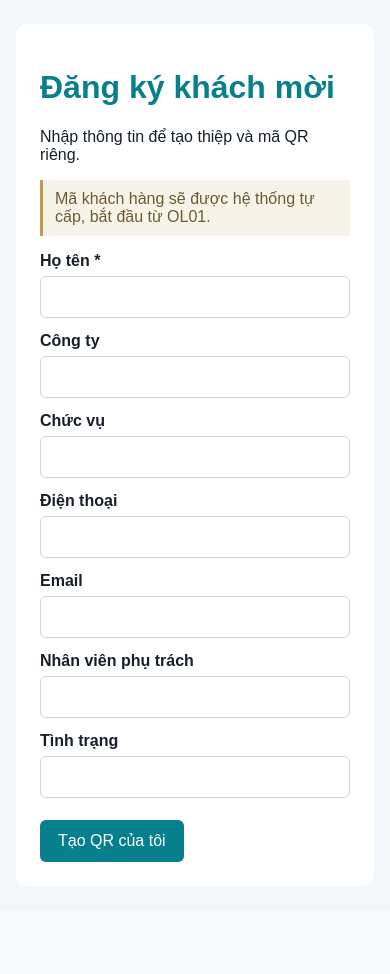
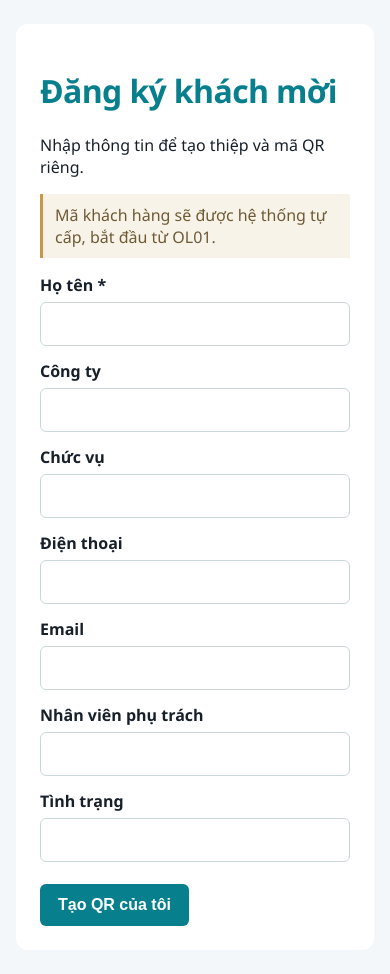
Before and after one commit to vucoder113/Project, a Flask app: page /dang-ky in a window 390 px wide. Before the commit the page ends 862 px from the top, so only its background shows below. Run offline with Flask 3, Linux system fonts and the light colour scheme; data that the repository does not hold is empty; some libraries are stand-ins or nearby versions.

Commit message:
Fix Vietnamese typography across guest pages

```diff
--- a/templates/customer.html
+++ b/templates/customer.html
@@ -7,7 +7,7 @@
   <style>
     :root{--wine:#741e2a;--gold:#c89945;--ink:#24221f;--paper:#fffdf8;--muted:#6e6a62}
     *{box-sizing:border-box}body{margin:0;padding:28px 16px;color:var(--ink);font-family:"Segoe UI",Arial,sans-serif;background:#f5eee4 url("{{ url_for('static', filename='logo3.png') }}") center/cover fixed no-repeat}
-    main{max-width:760px;margin:0 auto;background:rgba(255,253,248,.97);border:1px solid rgba(200,153,69,.45);box-shadow:0 20px 60px rgba(54,20,17,.2);border-radius:8px;overflow:hidden}.event-banner{display:block;width:100%;height:auto;max-height:430px;object-fit:cover}.content{padding:28px 30px 34px}h1{margin:0;color:var(--wine);font-family:Georgia,"Times New Roman",serif;font-size:clamp(1.8rem,5vw,2.7rem)}.code{margin:8px 0 0;color:var(--wine);font-weight:700;letter-spacing:.08em}.checkin{margin:24px 0;padding:18px;border-left:4px solid var(--gold);background:#f8f0df;border-radius:4px}.checkin button{padding:12px 18px;border:0;border-radius:4px;color:#fff;background:var(--wine);font-weight:700;cursor:pointer}.done{color:#4f6839;font-weight:700}.time{color:var(--muted);font-size:.9rem}dl{display:grid;grid-template-columns:minmax(130px,.7fr) 1.3fr;gap:0;margin:24px 0 0}dt,dd{padding:12px 0;border-bottom:1px solid #eadfce}dt{font-weight:700;color:var(--muted)}dd{margin:0;word-break:break-word}@media(max-width:520px){body{padding:0}.content{padding:22px 18px 28px}dl{display:block}dt{padding-bottom:4px;border-bottom:0}dd{padding-top:0}}
+    main{max-width:760px;margin:0 auto;background:rgba(255,253,248,.97);border:1px solid rgba(200,153,69,.45);box-shadow:0 20px 60px rgba(54,20,17,.2);border-radius:8px;overflow:hidden}.event-banner{display:block;width:100%;height:auto;max-height:430px;object-fit:cover}.content{padding:28px 30px 34px}h1{margin:0;color:var(--wine);font-size:clamp(1.8rem,5vw,2.7rem);font-weight:750;letter-spacing:-.02em}.code{margin:8px 0 0;color:var(--wine);font-weight:700;letter-spacing:.08em}.checkin{margin:24px 0;padding:18px;border-left:4px solid var(--gold);background:#f8f0df;border-radius:4px}.checkin button{padding:12px 18px;border:0;border-radius:4px;color:#fff;background:var(--wine);font-weight:700;cursor:pointer}.done{color:#4f6839;font-weight:700}.time{color:var(--muted);font-size:.9rem}dl{display:grid;grid-template-columns:minmax(130px,.7fr) 1.3fr;gap:0;margin:24px 0 0}dt,dd{padding:12px 0;border-bottom:1px solid #eadfce}dt{font-weight:700;color:var(--muted)}dd{margin:0;word-break:break-word}@media(max-width:520px){body{padding:0}.content{padding:22px 18px 28px}dl{display:block}dt{padding-bottom:4px;border-bottom:0}dd{padding-top:0}}
   </style>
 </head>
 <body>
--- a/templates/guest_registration.html
+++ b/templates/guest_registration.html
@@ -1,2 +1,2 @@
 <!doctype html>
-<html lang="vi"><head><meta charset="utf-8"><meta name="viewport" content="width=device-width, initial-scale=1"><title>Đăng ký khách mời</title><style>body{max-width:680px;margin:0 auto;padding:24px 16px;font-family:Arial;background:#f4f7f9;color:#17202a}main{background:#fff;padding:24px;border-radius:12px}h1{color:#087f8c}label{display:block;margin-top:14px;font-weight:bold}input{box-sizing:border-box;width:100%;margin-top:6px;padding:11px;border:1px solid #cbd7db;border-radius:6px;font-size:1rem}button{margin-top:22px;padding:12px 18px;border:0;border-radius:6px;color:#fff;background:#087f8c;font-size:1rem}.error{color:#b42318;font-weight:bold}.code-note{padding:10px 12px;border-left:3px solid #c89945;background:#f8f3e8;color:#6d5a35}</style></head><body><main><h1>Đăng ký khách mời</h1><p>Nhập thông tin để tạo thiệp và mã QR riêng.</p><p class="code-note">Mã khách hàng sẽ được hệ thống tự cấp, bắt đầu từ OL01.</p>{% if error %}<p class="error">{{ error }}</p>{% endif %}<form method="post">{% for field in fields %}<label>{{ field }}{% if field == "Họ tên" %} *{% endif %}<input name="{{ field }}" type="text" {% if field == "Họ tên" %}required{% endif %}></label>{% endfor %}<button type="submit">Tạo QR của tôi</button></form></main></body></html>
+<html lang="vi"><head><meta charset="utf-8"><meta name="viewport" content="width=device-width, initial-scale=1"><title>Đăng ký khách mời</title><style>body{max-width:680px;margin:0 auto;padding:24px 16px;font-family:"Segoe UI",Arial,sans-serif;background:#f4f7f9;color:#17202a}main{background:#fff;padding:24px;border-radius:12px}h1{color:#087f8c;font-size:2rem;letter-spacing:-.02em}label{display:block;margin-top:14px;font-weight:650}input{box-sizing:border-box;width:100%;margin-top:6px;padding:11px;border:1px solid #cbd7db;border-radius:6px;font:15px "Segoe UI",Arial,sans-serif}button{margin-top:22px;padding:12px 18px;border:0;border-radius:6px;color:#fff;background:#087f8c;font-size:1rem;font-weight:700}.error{color:#b42318;font-weight:bold}.code-note{padding:10px 12px;border-left:3px solid #c89945;background:#f8f3e8;color:#6d5a35}</style></head><body><main><h1>Đăng ký khách mời</h1><p>Nhập thông tin để tạo thiệp và mã QR riêng.</p><p class="code-note">Mã khách hàng sẽ được hệ thống tự cấp, bắt đầu từ OL01.</p>{% if error %}<p class="error">{{ error }}</p>{% endif %}<form method="post">{% for field in fields %}<label>{{ field }}{% if field == "Họ tên" %} *{% endif %}<input name="{{ field }}" type="text" {% if field == "Họ tên" %}required{% endif %}></label>{% endfor %}<button type="submit">Tạo QR của tôi</button></form></main></body></html>
```
